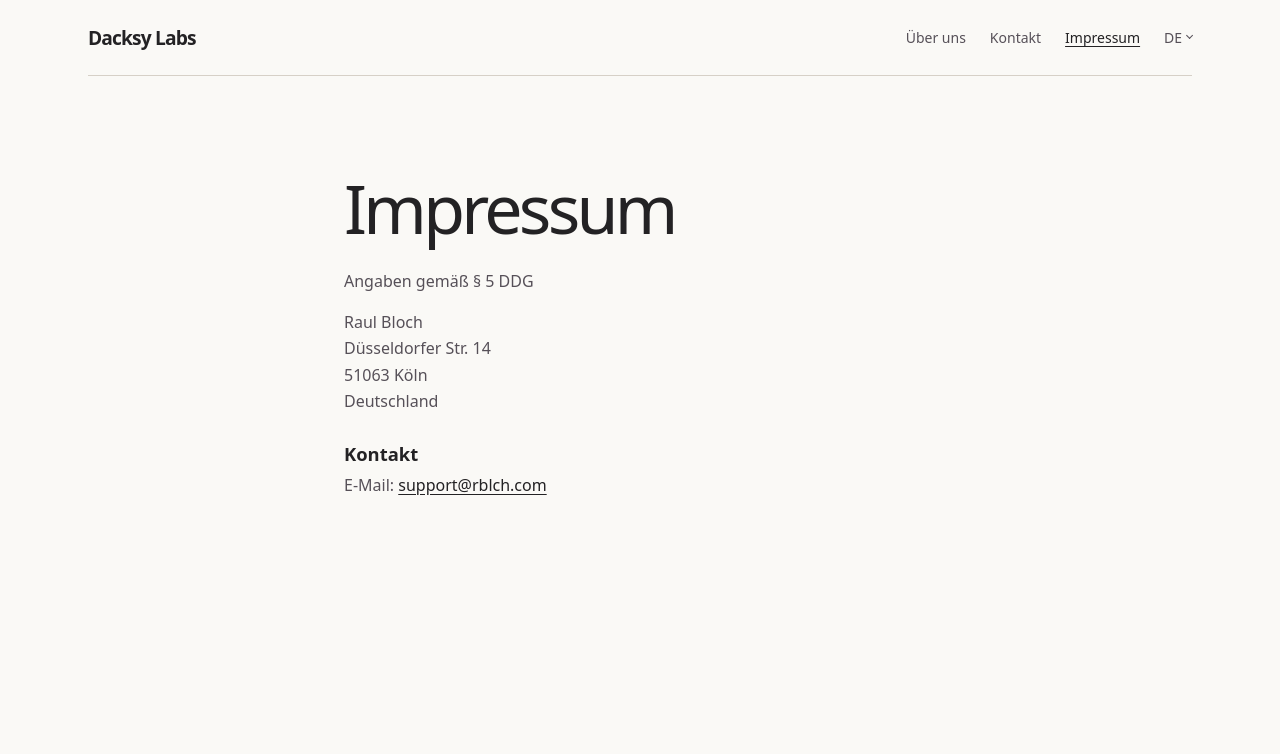
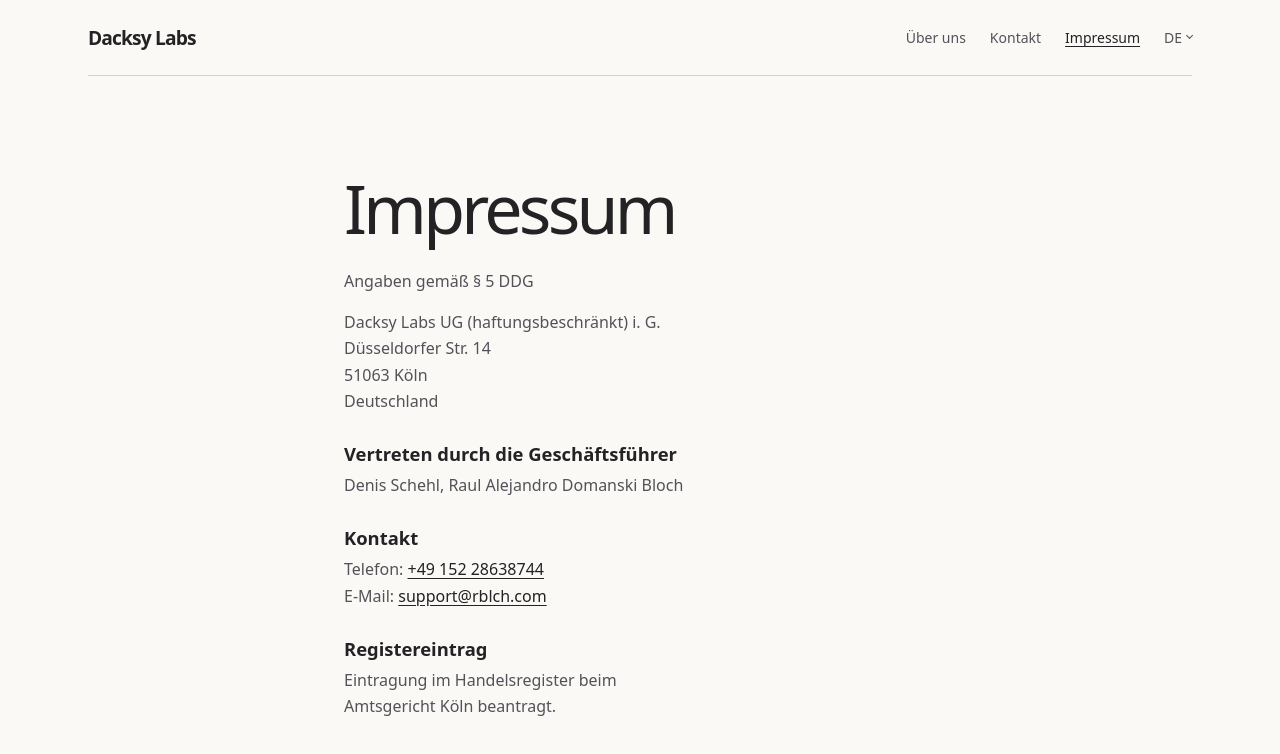
Before and after one commit to rblch/dacksy-labs-site, a plain HTML site: page de/impressum.html in a window 1280 px wide. Drawn offline with Linux system fonts and the light colour scheme.

Commit message:
Update Impressum for Dacksy Labs UG (haftungsbeschränkt) i. G.
Co-Authored-By: Claude Opus 5.5 <noreply@anthropic.com>

```diff
--- a/de/impressum.html
+++ b/de/impressum.html
@@ -30,13 +30,20 @@
     <h1>Impressum</h1>
     <p>Angaben gemäß § 5 DDG</p>
     <address>
-      Raul Bloch<br>
+      Dacksy Labs UG (haftungsbeschränkt) i.&nbsp;G.<br>
       Düsseldorfer Str. 14<br>
       51063 Köln<br>
       Deutschland
     </address>
+    <h2>Vertreten durch die Geschäftsführer</h2>
+    <p>Denis Schehl, Raul Alejandro Domanski Bloch</p>
     <h2>Kontakt</h2>
-    <p>E-Mail: <a href="mailto:support@rblch.com">support@rblch.com</a></p>
+    <p>
+      Telefon: <a href="tel:+4915228638744">+49 152 28638744</a><br>
+      E-Mail: <a href="mailto:support@rblch.com">support@rblch.com</a>
+    </p>
+    <h2>Registereintrag</h2>
+    <p>Eintragung im Handelsregister beim Amtsgericht Köln beantragt.</p>
   </main>
 </body>
 </html>
```
Also changed, not shown: es/impressum.html (+9 -2 lines), impressum.html (+9 -2 lines), src/impressum.html (+9 -2 lines).
